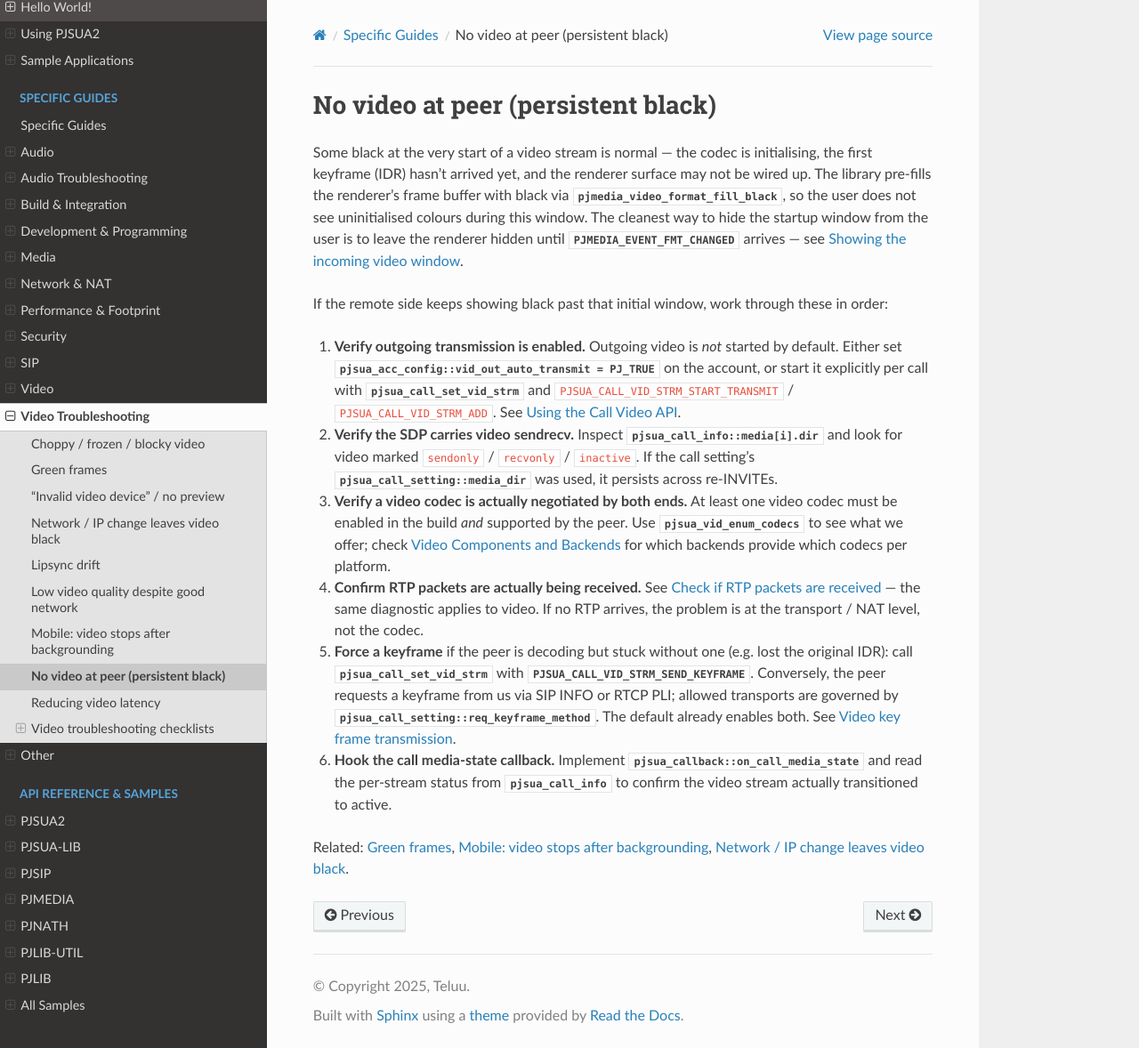
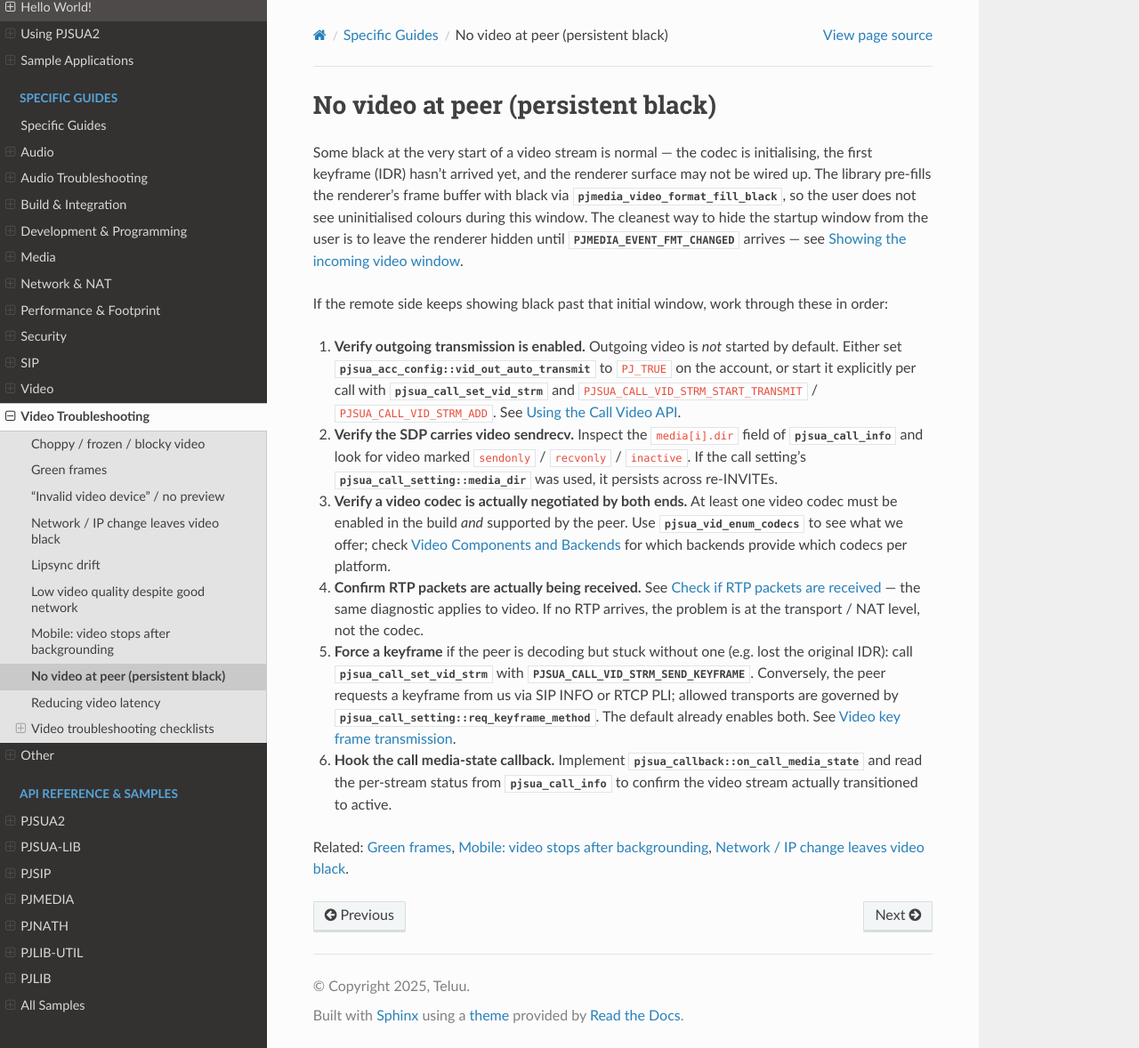
Before and after one commit to pjsip/pjproject_docs, a Sphinx documentation site: the page built from docs/source/specific-guides/video-troubleshooting/problems/no_video_remote.rst, in a window 1280 px wide and 1178 px high. Shown: the whole window at 89% size. Built offline with Sphinx 7.4.7 and the Read the Docs theme 3.1.0, drawn with Linux system fonts in a browser that asks for light colours; the version number could not be read and is left out.

Commit message:
docs: fix Sphinx build warnings in the video guide
Local sphinx-build (7.2.6) reported 5 issues in our pages; all
fixed:

- call_video.rst stream-op table was malformed because the longest
  enum names (PJSUA_CALL_VID_STRM_CHANGE_CAP_DEV /
  _START_TRANSMIT) plus their double-backticks exactly hit the
  38-char column boundary, leaving no padding before the next pipe.
  Widened column 1 to 40 chars so all rows render correctly.
- :cpp:any: cross-references containing C++ syntax that the role's
  parser cannot handle (= for assignment, [i] for indexing, member
  chains through [i]) caused "Unparseable C++ cross-reference"
  warnings. Restructured each affected line to keep the role
  argument as a plain symbol and move values / index expressions
  into surrounding prose:
    * no_video_remote.rst: vid_out_auto_transmit "= PJ_TRUE";
      pjsua_call_info::media[i].dir;
    * av_sync.rst: pjmedia_av_sync_setting::is_streaming "= PJ_TRUE";
    * recommended_setup.rst: pjsua_call_info::media[i].
- users_guide.rst: dropped a self-referencing :doc:`<../users_guide>`
  that pointed at the wrong (non-existent) path. The "sub-topic
  pages above" sentence is now plain prose since the toctree is
  immediately above on the same page.

Net result: only the expected /api/generated/pjsip/... warning
remains for our pages, and that resolves on RTD where
breathe-apidoc runs first to generate the auto-API tree.

Co-Authored-By: Claude Code

```diff
--- a/docs/source/specific-guides/video-troubleshooting/problems/no_video_remote.rst
+++ b/docs/source/specific-guides/video-troubleshooting/problems/no_video_remote.rst
@@ -17,15 +17,15 @@ work through these in order:
 
 #. **Verify outgoing transmission is enabled.** Outgoing video is
    *not* started by default. Either set
-   :cpp:any:`pjsua_acc_config::vid_out_auto_transmit = PJ_TRUE` on
-   the account, or start it explicitly per call with
+   :cpp:any:`pjsua_acc_config::vid_out_auto_transmit` to ``PJ_TRUE``
+   on the account, or start it explicitly per call with
    :cpp:any:`pjsua_call_set_vid_strm()` and
    ``PJSUA_CALL_VID_STRM_START_TRANSMIT`` /
    ``PJSUA_CALL_VID_STRM_ADD``. See
    :doc:`/specific-guides/video/users_guide/call_video`.
-#. **Verify the SDP carries video sendrecv.** Inspect
-   :cpp:any:`pjsua_call_info::media[i].dir` and look for video
-   marked ``sendonly`` / ``recvonly`` / ``inactive``. If the call
+#. **Verify the SDP carries video sendrecv.** Inspect the
+   ``media[i].dir`` field of :cpp:any:`pjsua_call_info` and look for
+   video marked ``sendonly`` / ``recvonly`` / ``inactive``. If the call
    setting's :cpp:any:`pjsua_call_setting::media_dir` was used, it
    persists across re-INVITEs.
 #. **Verify a video codec is actually negotiated by both ends.**
--- a/docs/source/specific-guides/video/users_guide/av_sync.rst
+++ b/docs/source/specific-guides/video/users_guide/av_sync.rst
@@ -33,9 +33,9 @@ automatically and no API calls are required for the standard case:
   re-INVITE/UPDATEs that add streams reuse the same synchronizer; the
   synchronizer is destroyed when the call ends.
 - The synchronizer is created in *streaming mode*
-  (:cpp:any:`pjmedia_av_sync_setting::is_streaming = PJ_TRUE`), which
-  smooths the delay-adjustment values so already-running media don't
-  see surprise increases in delay.
+  (:cpp:any:`pjmedia_av_sync_setting::is_streaming` set to
+  ``PJ_TRUE``), which smooths the delay-adjustment values so
+  already-running media don't see surprise increases in delay.
 - Each stream calls :cpp:any:`pjmedia_av_sync_update_ref()` whenever
   it receives an RTCP SR packet (the SR's NTP and RTP timestamps
   become the reference point), and calls
```
Also changed, not shown: docs/source/specific-guides/video/users_guide.rst (+4 -4 lines), docs/source/specific-guides/video/users_guide/call_video.rst (+17 -17 lines), docs/source/specific-guides/video/users_guide/recommended_setup.rst (+4 -4 lines).
